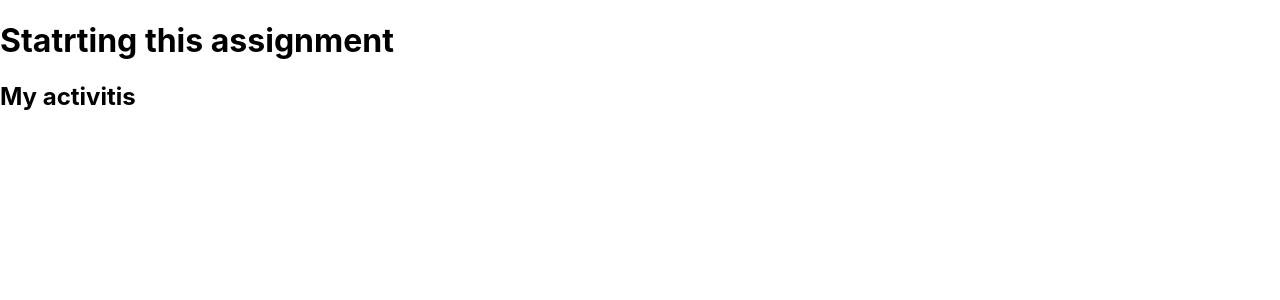
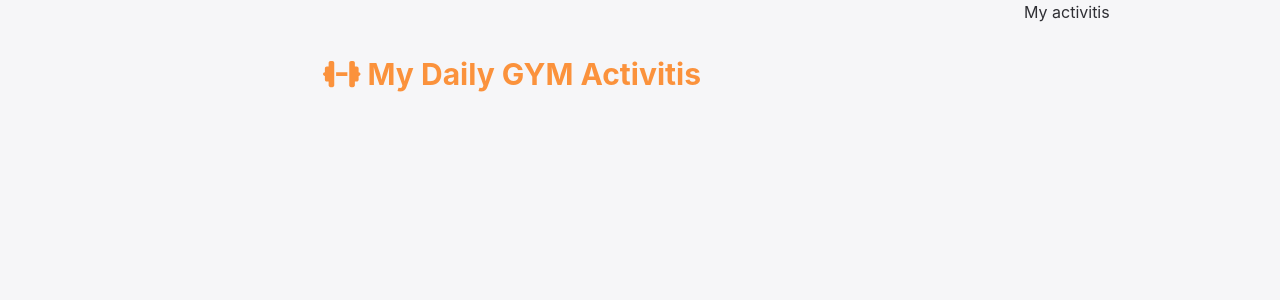
Before and after one commit to ajhridoy/daily-activity-react-assignment, a React (Create React App) app: page / in a window 1280 px wide. Shown: the top 300 px of the page. Built offline with nearby package versions, Linux system fonts and the light colour scheme.

Commit message:
create a heading

```diff
--- /dev/null
+++ b/postcss.config.js
@@ -0,0 +1,6 @@
+module.exports = {
+  plugins: {
+    tailwindcss: {},
+    autoprefixer: {},
+  },
+}
--- a/src/Components/Activitis/Activitis.css
+++ b/src/Components/Activitis/Activitis.css
@@ -0,0 +1,4 @@
+.activitis{
+    display: grid;
+    grid-template-columns: 4fr 1fr;
+}
--- a/src/Components/Activitis/Activitis.js
+++ b/src/Components/Activitis/Activitis.js
@@ -1,6 +1,7 @@
 import React from 'react';
 import ActivitisCart from '../ActivitisCart/ActivitisCart';
 import GymActivities from '../GymActivitis/GymActivities';
+import './Activitis.css'
 
 const Activitis = () => {
     return (
--- a/src/Components/GymActivitis/GymActivities.js
+++ b/src/Components/GymActivitis/GymActivities.js
@@ -1,9 +1,12 @@
-import React from 'react';
+import React, { useState } from 'react';
+import { FontAwesomeIcon } from '@fortawesome/react-fontawesome'
+import { faDumbbell } from '@fortawesome/free-solid-svg-icons'
 
 const GymActivities = () => {
+    const [] = useState([])
     return (
         <div>
-            <h1>Statrting this assignment</h1>
+            <h1 className='text-3xl text-center my-14 font-bold text-orange-400'><span><FontAwesomeIcon icon={faDumbbell}></FontAwesomeIcon></span> My Daily GYM Activitis</h1>
         </div>
     );
 };
--- a/src/index.css
+++ b/src/index.css
@@ -1,3 +1,6 @@
+@tailwind base;
+@tailwind components;
+@tailwind utilities;
 body {
   margin: 0;
   font-family: -apple-system, BlinkMacSystemFont, 'Segoe UI', 'Roboto', 'Oxygen',
--- /dev/null
+++ b/tailwind.config.js
@@ -0,0 +1,31 @@
+/** @type {import('tailwindcss').Config} */
+module.exports = {
+  content: ["./src/**/*.{js,jsx,ts,tsx}",],
+  daisyui: {
+    themes: [
+      {
+        mytheme: {
+
+"primary": "#50d3b9",
+
+"secondary": "#8f33f7",
+
+"accent": "#e28abc",
+
+"neutral": "#332234",
+
+"base-100": "#F6F6F8",
+
+"info": "#8BB1EA",
+
+"success": "#60DCCE",
+
+"warning": "#F2B064",
+
+"error": "#E46280",
+        },
+      },
+    ],
+  },
+  plugins: [require("daisyui")],
+}
```
Also changed, not shown: package.json (+9 -0 lines), 1 other file (tests, documents, lock files or other folders).
